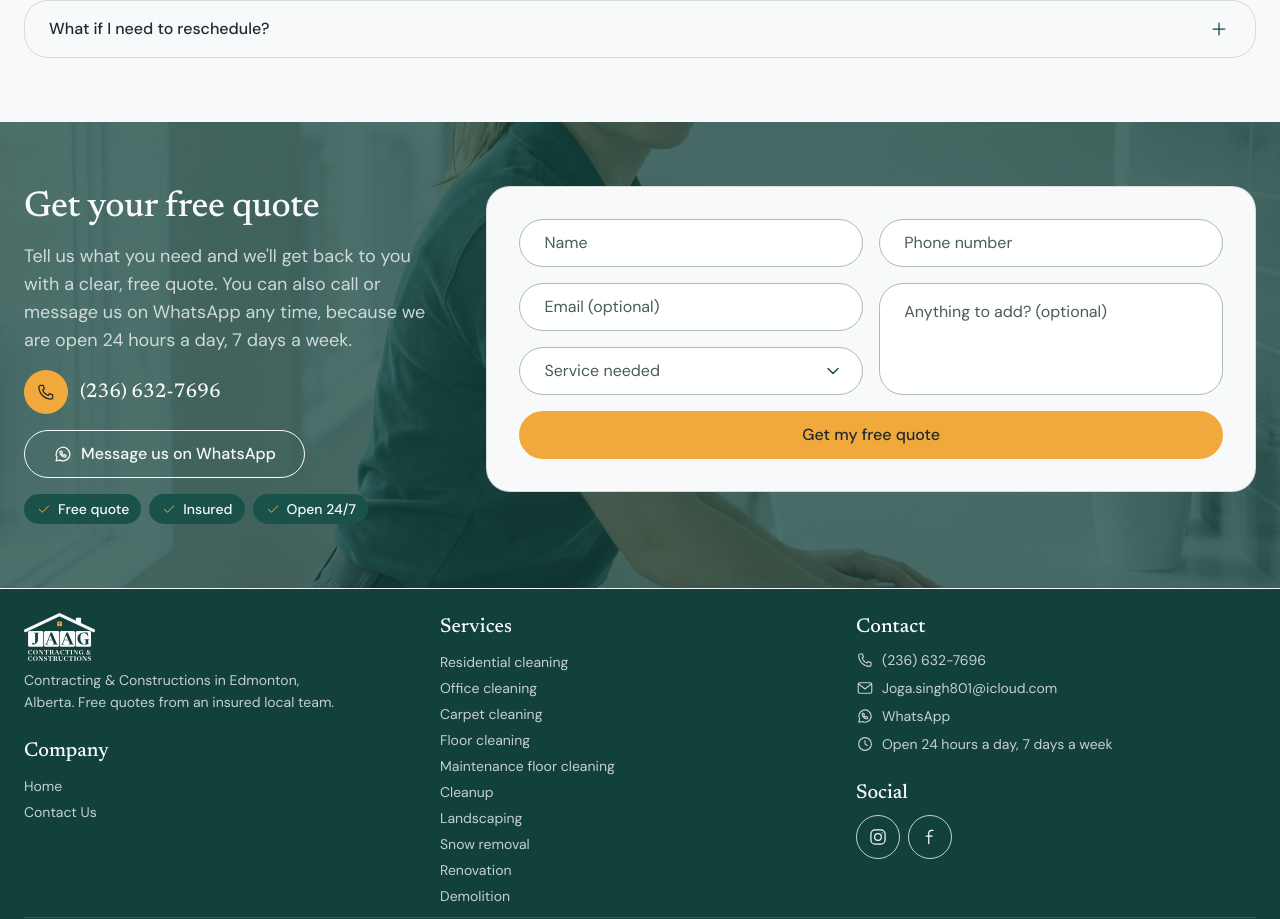
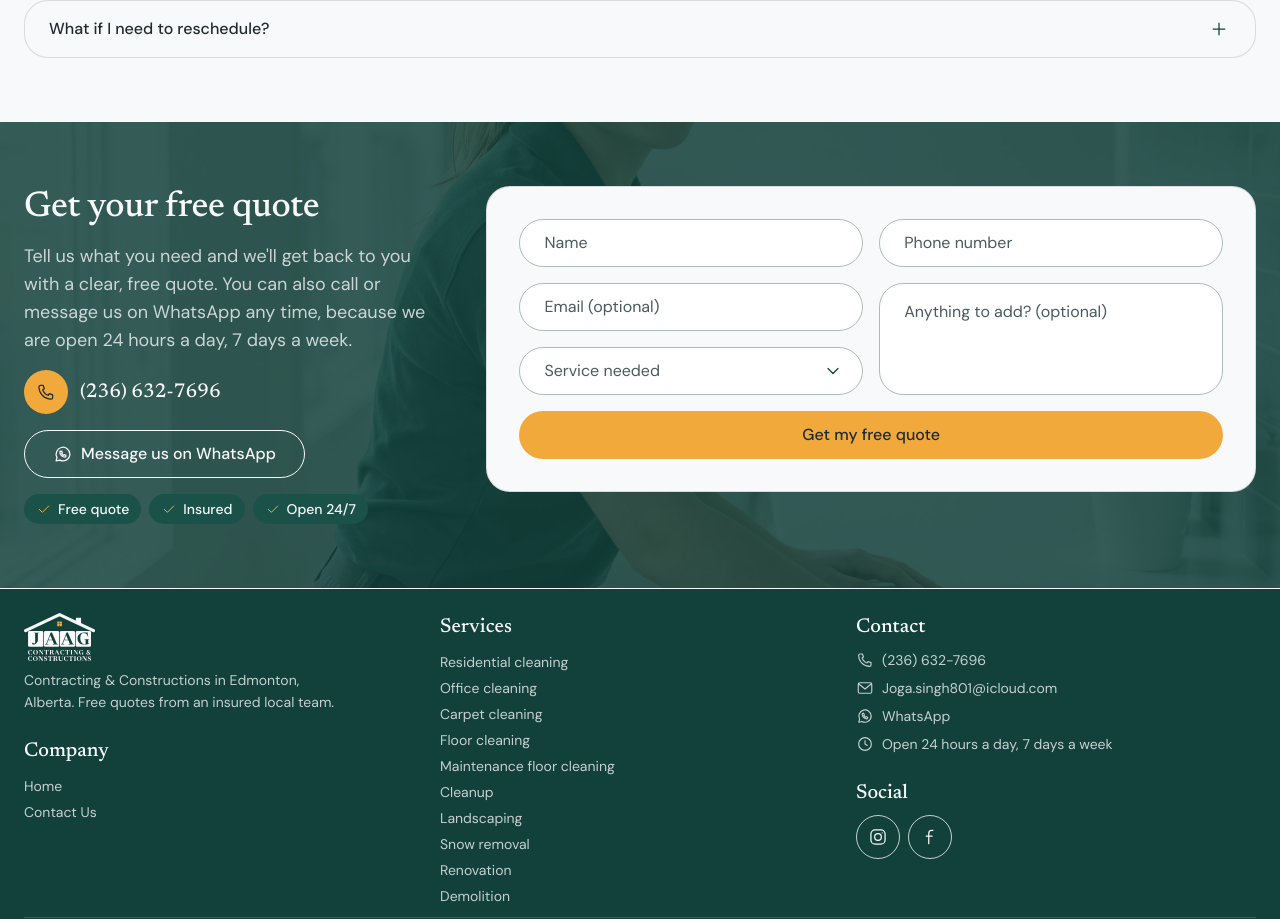
Before and after one commit to DigiBearCA/JAG-cleaning-web, a Next.js app: page / in a window 1280 px wide. Shown: the part 4420-5339 px from the top of the page. Built offline with nearby package versions, Linux system fonts and the light colour scheme.

Commit message:
fix: raise quote overlay to /85 for contrast; contact meta reads name from SITE

```diff
--- a/src/components/sections/QuoteSection.tsx
+++ b/src/components/sections/QuoteSection.tsx
@@ -15,7 +15,7 @@ export interface QuoteSectionProps {
   readonly defaultService?: ServiceValue;
   /**
    * Decorative photo behind the section (home page only). When set, the section reads as a
-   * dark section: flat `bg-dark/75` overlay, on-dark text, and check pills. When unset the
+   * dark section: flat `bg-dark/85` overlay (raised from /75 so --on-dark-muted text passes 4.5:1 even over a white pixel), on-dark text, and check pills. When unset the
    * section looks exactly as before.
    */
   readonly backgroundImage?: ImageSlot;
@@ -54,7 +54,7 @@ export function QuoteSection({
             sizes="100vw"
             className="-z-10 object-cover"
           />
-          <div aria-hidden="true" className="absolute inset-0 -z-10 bg-dark/75" />
+          <div aria-hidden="true" className="absolute inset-0 -z-10 bg-dark/85" />
         </>
       ) : null}
       {/* surface-dark gives the left column accent focus rings; the white form card keeps the default primary ring. */}
--- a/src/content/contact.ts
+++ b/src/content/contact.ts
@@ -1,7 +1,9 @@
+import { SITE } from "@/config/site";
+
 export const CONTACT_META = {
-  title: "Contact JAAG: Free Quotes in Edmonton, AB",
+  title: `Contact ${SITE.shortName}: Free Quotes in Edmonton, AB`,
   description:
-    "Contact JAAG for a free quote on home cleaning, commercial cleaning, or snow removal in Edmonton, Alberta. Call, send a WhatsApp message, or use our form.",
+    `Contact ${SITE.shortName} for a free quote on home cleaning, commercial cleaning, or snow removal in Edmonton, Alberta. Call, send a WhatsApp message, or use our form.`,
 } as const;
 
 export const CONTACT_HERO = {
```
